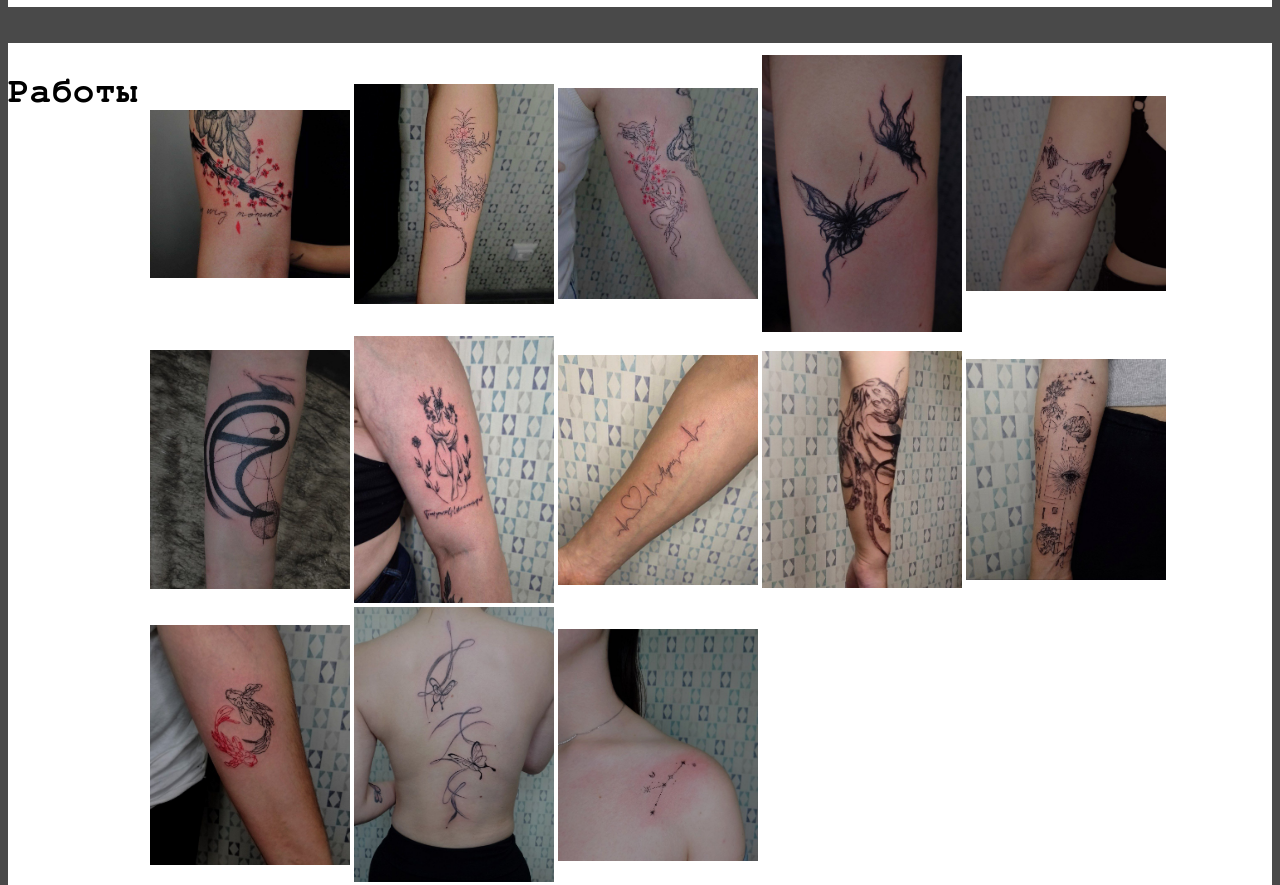
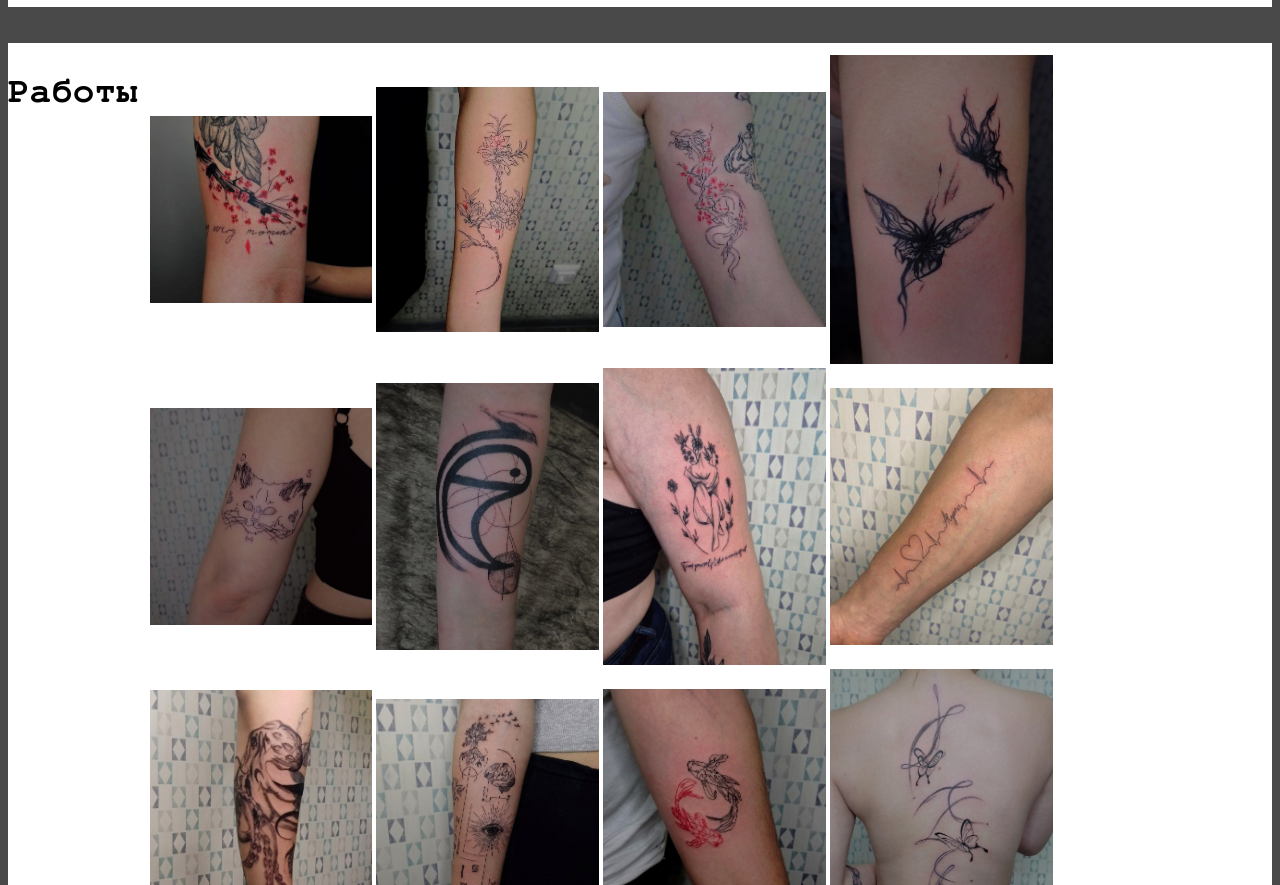
Before and after one commit to merostoletoast/barvatattoo, a plain HTML site: page index.html in a window 1280 px wide. Shown: the part 1091-1976 px from the top of the page. Drawn offline with Linux system fonts and the light colour scheme.

Commit message:
Update styles.css

```diff
--- a/styles.css
+++ b/styles.css
@@ -80,7 +80,7 @@ p {margin: 10px;
     margin: 10px;
 }
 #works {
-    max-width: 200px;
+    max-width: 20%;
     height: auto;
     margin: 2px;
     object-fit: scale-down;
```
